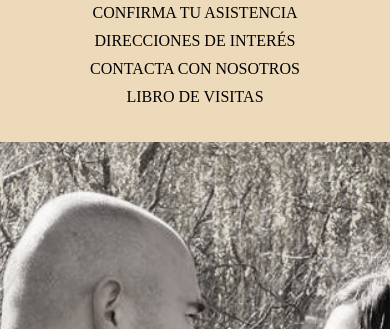
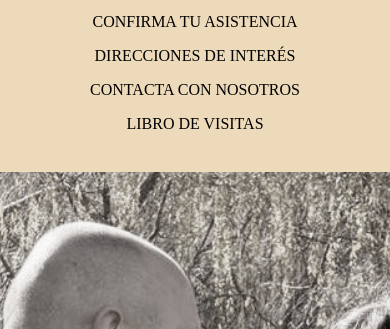
Before and after one commit to Enriquedesigner825/bodaCarlosyMaria, a website: page assets/index.html in a window 390 px wide. Shown: the part 320-649 px from the top of the page. Drawn offline with Linux system fonts and the light colour scheme; a web font is replaced by a local one.

Commit message:
Últimos detalles de css

```diff
--- a/assets/css/style.css
+++ b/assets/css/style.css
@@ -566,7 +566,7 @@ button:hover {
       li {
         display: block;   /* Asegura que los elementos de la lista estén en bloque (por defecto ya lo están) */
         margin: 10px 0;   /* Espacio entre los elementos */
-        padding: 5px;
+        padding: 8px;
 
         text-align: center;
       }
```
